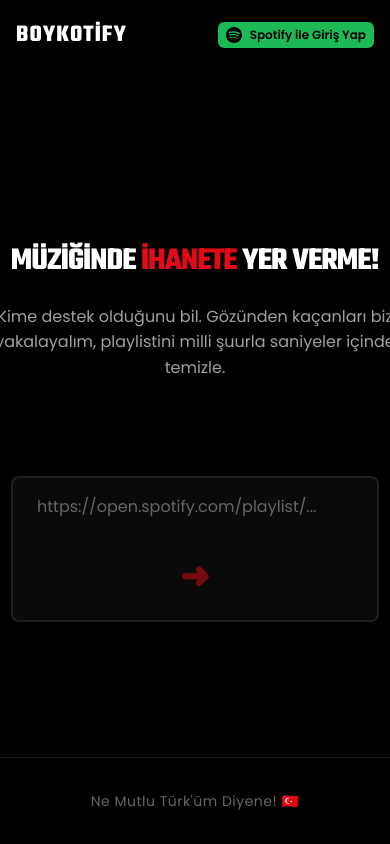
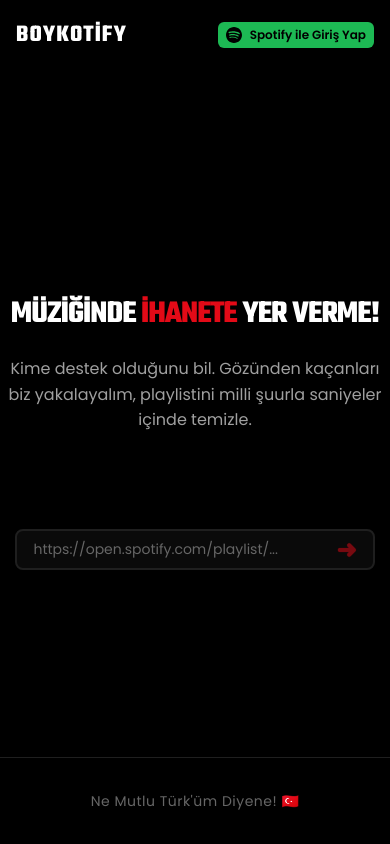
Before and after one commit to aybrkaknc/boykotify, a React (Vite) app: page / in a window 390 px wide. Shown: the top 844 px of the page. Built offline with nearby package versions, Linux system fonts and the light colour scheme; no server answers; the database is empty.

Commit message:
style: fix mobile playlist input to stay on a single row

```diff
--- a/src/components/PlaylistInput/PlaylistInput.css
+++ b/src/components/PlaylistInput/PlaylistInput.css
@@ -125,10 +125,18 @@
   }
 
   .playlist-input__field-wrapper {
-    flex-direction: column;
+    flex-direction: row; /* Alt alta geçmesini iptal edip tek satıra sabitledim */
+    align-items: center;
+  }
+
+  .playlist-input__field {
+    padding: var(--spacing-sm) var(--spacing-md);
+    font-size: var(--font-size-sm); /* Mobilde metni küçültelim */
   }
 
   .playlist-input__submit {
-    padding: var(--spacing-md);
+    padding: 0 var(--spacing-md);
+    font-size: 1.5rem; /* Ok işaretini mobilde küçülterek hizaladım */
+    transform: none; /* Mobilde dikey kaymayı sıfırla */
   }
 }
```
